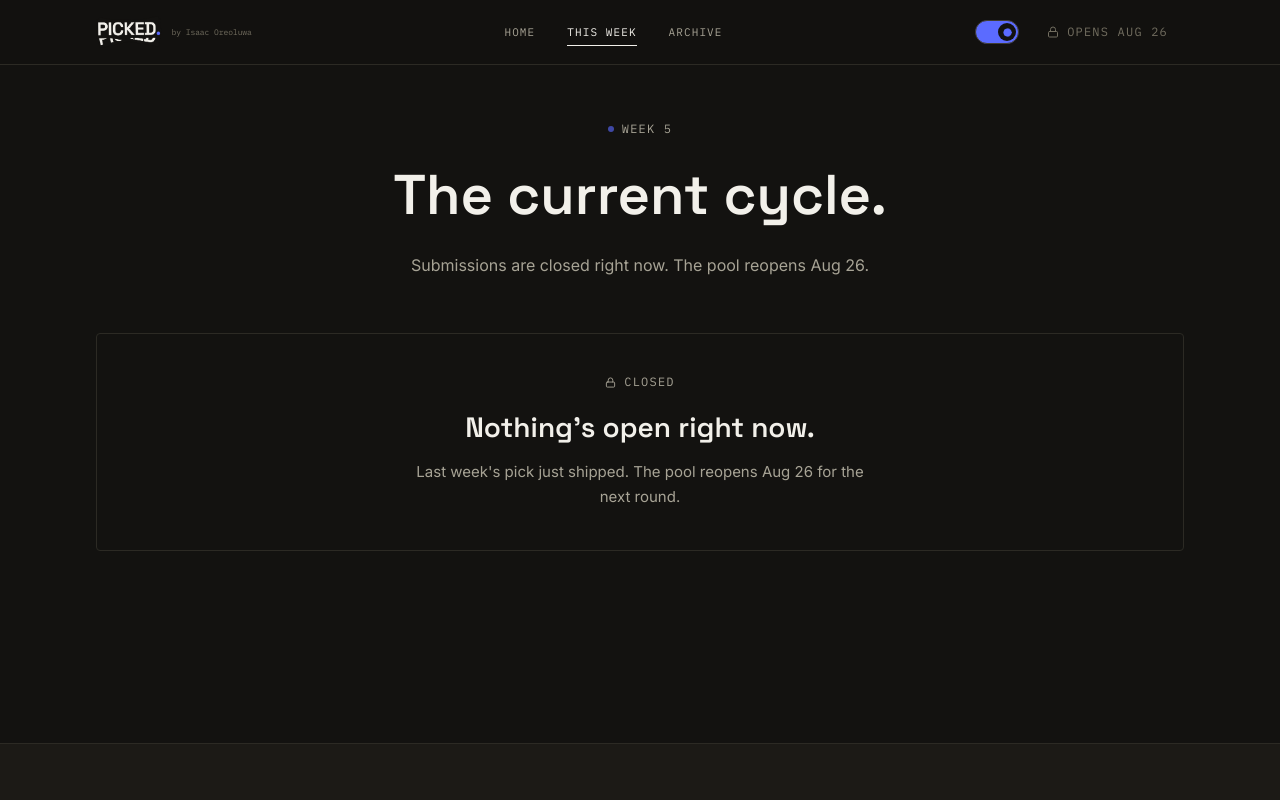
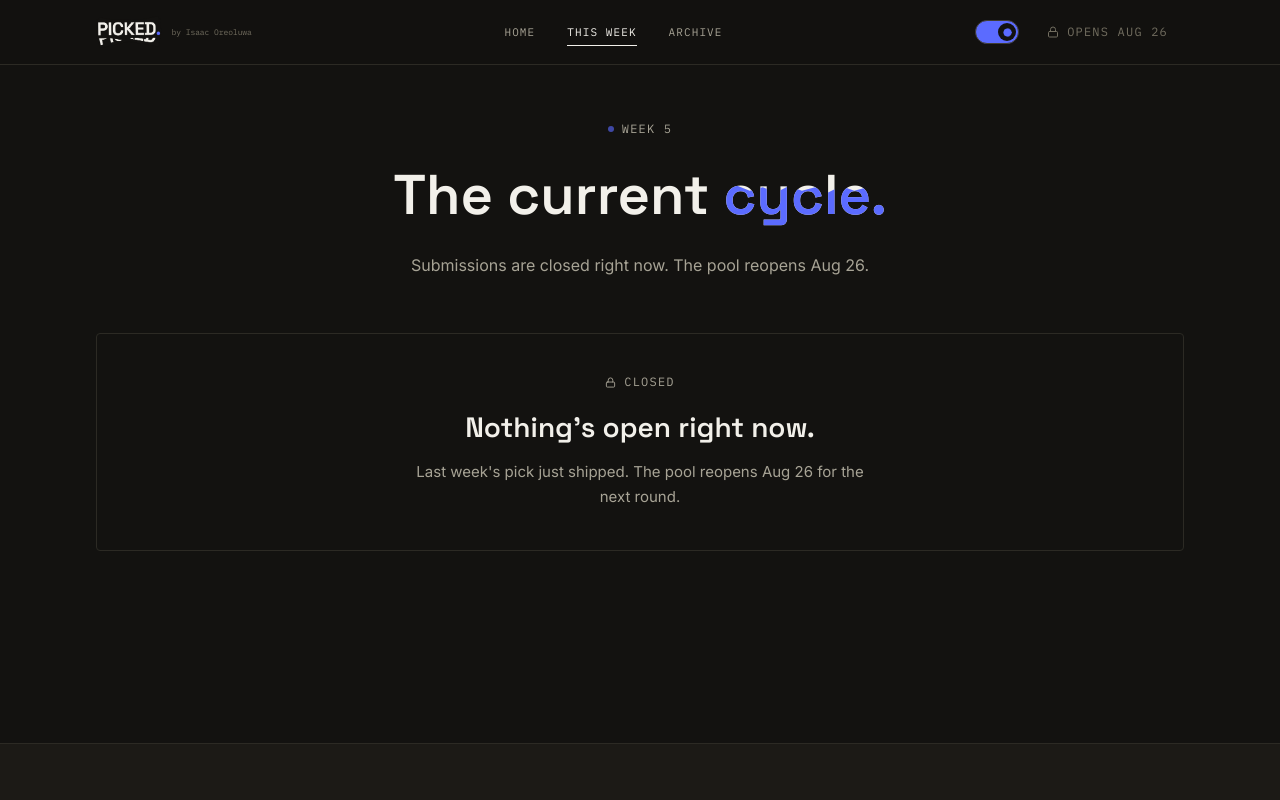
Before and after one commit to Love4reo/picked, a React (Vite) app: page / in a window 1280 px wide. Both pictures are taken after a click on the button "THIS WEEK". Shown: the top 800 px of the page. Built offline with nearby package versions, Linux system fonts and the light colour scheme.

Commit message:
Add wave fill animation effect to text

```diff
--- a/src/App.jsx
+++ b/src/App.jsx
@@ -83,9 +83,14 @@ const getFonts = (C) => `
   @keyframes dotFloat { 0%,100%{transform:translateY(0)} 50%{transform:translateY(-3px)} }
   @keyframes dotTwinkle { 0%,100%{opacity:.35} 50%{opacity:1} }
   .dot-anim{animation:dotFloat 3s ease-in-out infinite, dotTwinkle 2.4s ease-in-out infinite; transform-box:fill-box; transform-origin:center;}
+  @keyframes waveFill {
+    0%,100%{clip-path:polygon(0% 42%,8% 38%,16% 46%,24% 40%,32% 48%,40% 38%,48% 46%,56% 40%,64% 48%,72% 38%,80% 46%,88% 40%,96% 48%,100% 42%,100% 100%,0% 100%);}
+    50%{clip-path:polygon(0% 48%,8% 44%,16% 38%,24% 46%,32% 40%,40% 48%,48% 38%,56% 46%,64% 40%,72% 48%,80% 38%,88% 46%,96% 40%,100% 46%,100% 100%,0% 100%);}
+  }
+  .wave-fill-layer{animation:waveFill 3.2s ease-in-out infinite;}
   body{background-color:${C.paper};}
   input:focus, textarea:focus { border-color:${C.accent} !important; box-shadow:0 0 0 3px ${C.accentDim}; }
-  @media (prefers-reduced-motion: reduce){ .marquee-track,.rise,.pulse-dot,.digit-in,.float-slow,.btn-press,.hover-lift,.radar-sweep,.ring-spin,.ring-spin-rev,.sonar-ping,.pick-pulse,.crosshair-breathe,.dot-anim{animation:none !important; transition:none !important;} }
+  @media (prefers-reduced-motion: reduce){ .marquee-track,.rise,.pulse-dot,.digit-in,.float-slow,.btn-press,.hover-lift,.radar-sweep,.ring-spin,.ring-spin-rev,.sonar-ping,.pick-pulse,.crosshair-breathe,.dot-anim,.wave-fill-layer{animation:none !important; transition:none !important;} }
 `;
 
 /* ============================================================
@@ -447,6 +452,21 @@ function CommissionedTag() {
   return (
     <span className="f-mono uppercase tracking-widest text-[10px] px-2.5 py-1 rounded-full" style={{ color: C.accent, border: `1px solid ${C.accent}` }}>
       Commissioned
+    </span>
+  );
+}
+
+/* A liquid text-fill effect: the word renders once normally (hidden, purely
+   for layout sizing), then twice more stacked on top of it — a solid ink
+   layer and an accent layer clipped to a wave shape that animates — so a
+   band of colour washes across the letters like a tide. */
+function WaveFillText({ children }) {
+  const C = useC();
+  return (
+    <span style={{ position: "relative", display: "inline-block" }}>
+      <span style={{ visibility: "hidden" }}>{children}</span>
+      <span aria-hidden="true" style={{ position: "absolute", inset: 0, color: C.ink }}>{children}</span>
+      <span aria-hidden="true" className="wave-fill-layer" style={{ position: "absolute", inset: 0, color: C.accent }}>{children}</span>
     </span>
   );
 }
@@ -912,7 +932,7 @@ function WeekPage({ go }) {
       <Reveal>
         <div className="text-center">
           <Eyebrow center>Week {CYCLE.week}</Eyebrow>
-          <h1 className="f-display mt-4" style={{ fontSize: "clamp(32px,5vw,56px)", fontWeight: 600, color: C.ink }}>The current cycle.</h1>
+          <h1 className="f-display mt-4" style={{ fontSize: "clamp(32px,5vw,56px)", fontWeight: 600, color: C.ink }}>The current <WaveFillText>cycle.</WaveFillText></h1>
           <p className="f-body mt-4 max-w-lg mx-auto" style={{ color: C.mid, fontSize: 16 }}>
             {submissionsOpen
               ? `${POOL.length} briefs submitted so far. One gets picked ${CYCLE.deadline}.`
```
